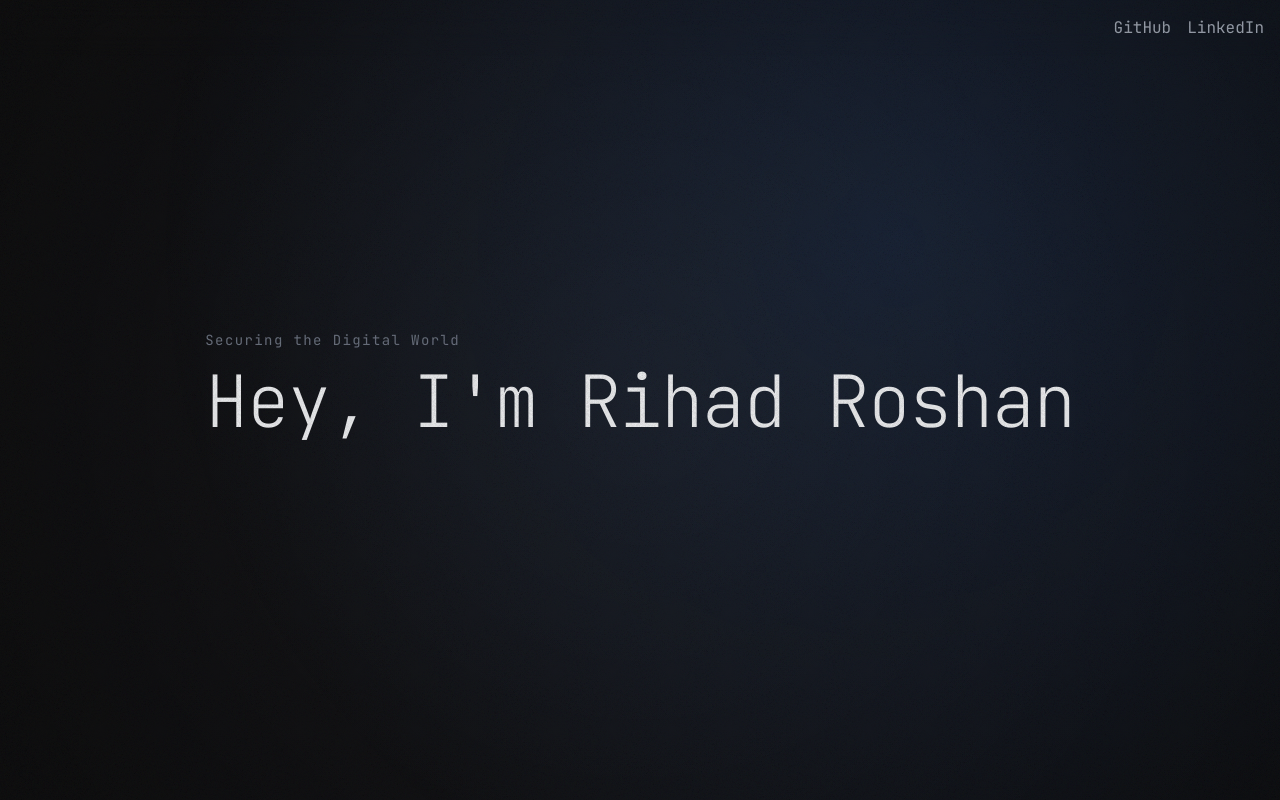
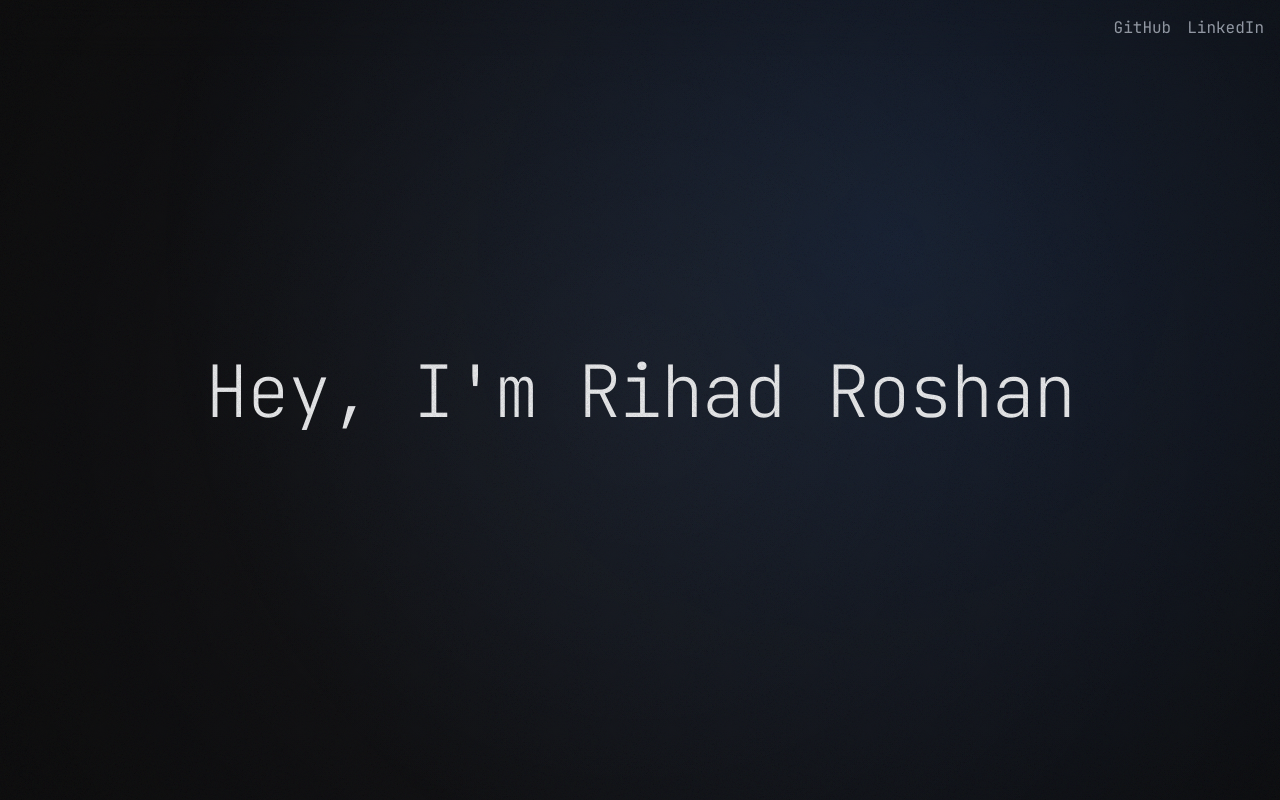
Before and after one commit to rihadroshan/portfolio, a Next.js app: page / in a window 1280 px wide. Shown: the top 800 px of the page. Built offline with nearby package versions, Linux system fonts and the light colour scheme.

Commit message:
Update page.tsx

```diff
--- a/app/page.tsx
+++ b/app/page.tsx
@@ -184,7 +184,7 @@ const Portfolio = () => {
               transition={{ duration: 0.5, delay: 0.3 }}
               className="mono text-sm text-gray-500 mb-4 tracking-widest"
             >
-              Securing the Digital World
+              {/*  */}
             </motion.div>
             <motion.h1
               initial={{ opacity: 0, y: 20 }}
```
